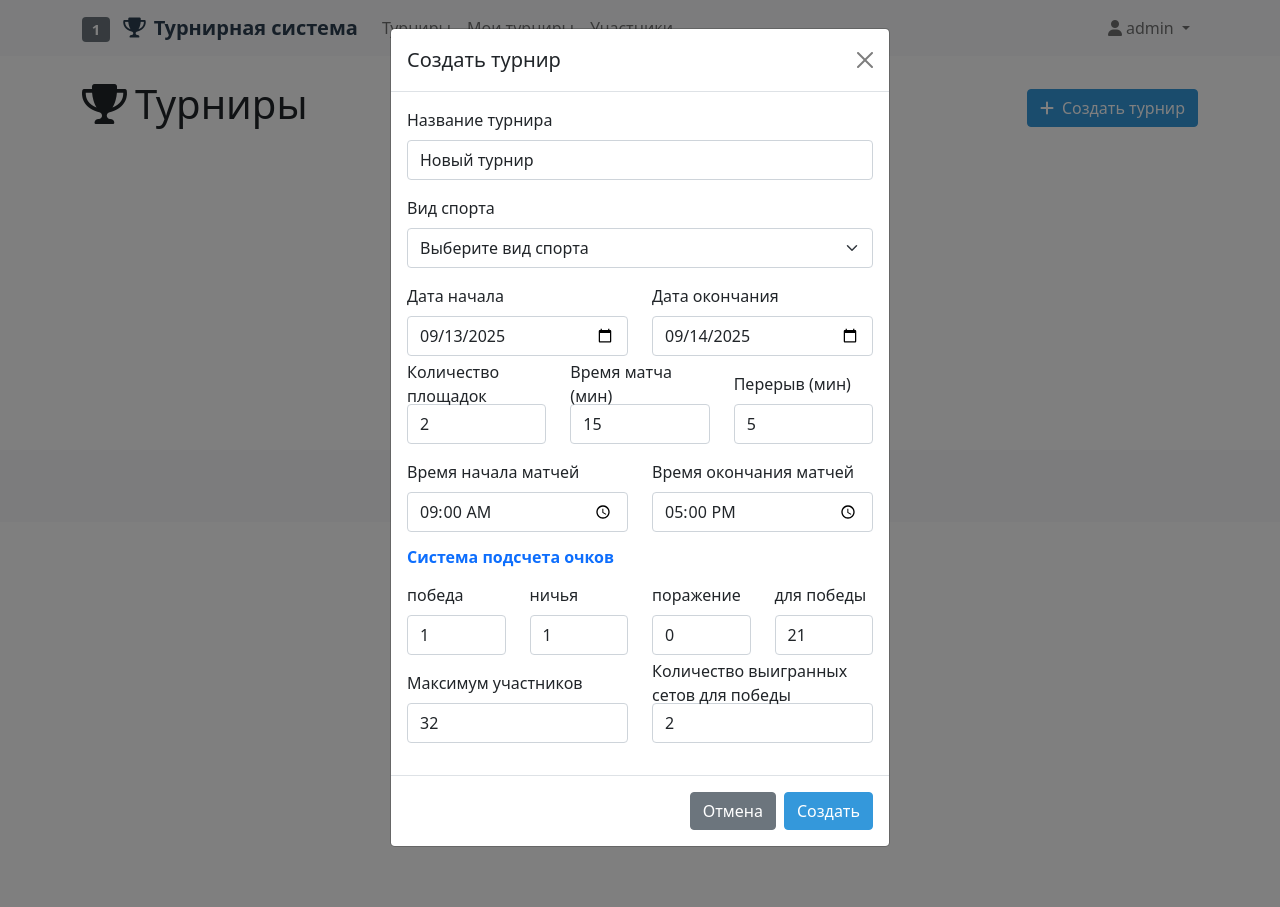
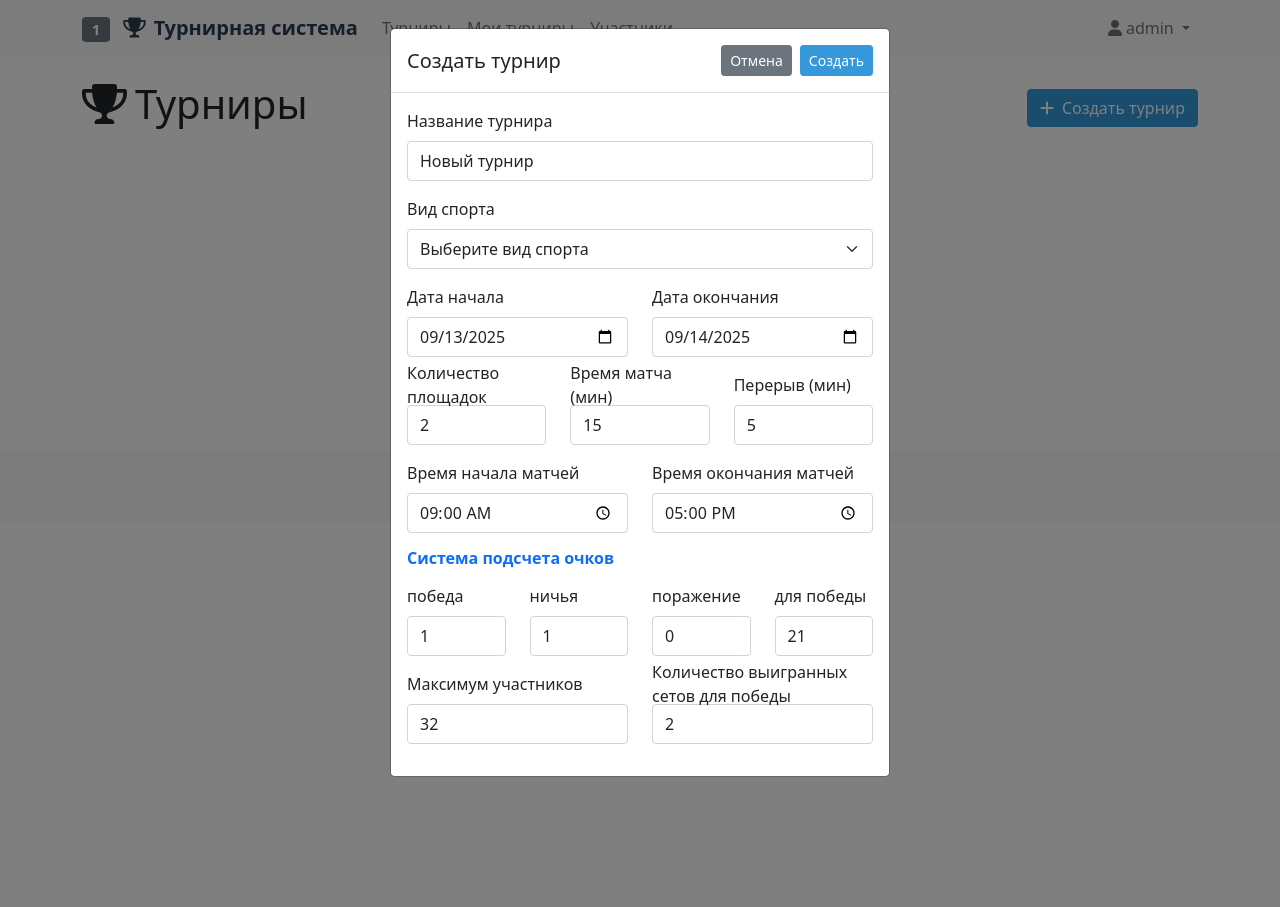
Before and after one commit to ValeryMukhin1712/tournaments, a Flask app: page / in a window 1280 px wide, after a click on "Создать турнир". Run offline with Flask 3, Linux system fonts and the light colour scheme; a user stored in the database is signed in; some libraries are stand-ins or nearby versions.

Commit message:
еремещены кнопки формы создания турнира в верхнюю часть
- нопки 'тмена' и 'Создать' перенесены из modal-footer в modal-header
- нопки теперь расположены в правом верхнем углу формы
- Улучшен пользовательский интерфейс для более удобного доступа к кнопкам

```diff
--- a/templates/index.html
+++ b/templates/index.html
@@ -88,7 +88,10 @@
         <div class="modal-content">
             <div class="modal-header">
                 <h5 class="modal-title">Создать турнир</h5>
-                <button type="button" class="btn-close" data-bs-dismiss="modal"></button>
+                <div class="d-flex gap-2">
+                    <button type="button" class="btn btn-secondary btn-sm" data-bs-dismiss="modal">Отмена</button>
+                    <button type="submit" form="createTournamentForm" class="btn btn-primary btn-sm">Создать</button>
+                </div>
             </div>
             <div class="modal-body">
                 <form id="createTournamentForm">
@@ -204,10 +207,6 @@
                         </div>
                     </div>
                 </form>
-            </div>
-            <div class="modal-footer">
-                <button type="button" class="btn btn-secondary" data-bs-dismiss="modal">Отмена</button>
-                <button type="submit" form="createTournamentForm" class="btn btn-primary">Создать</button>
             </div>
         </div>
     </div>
```
